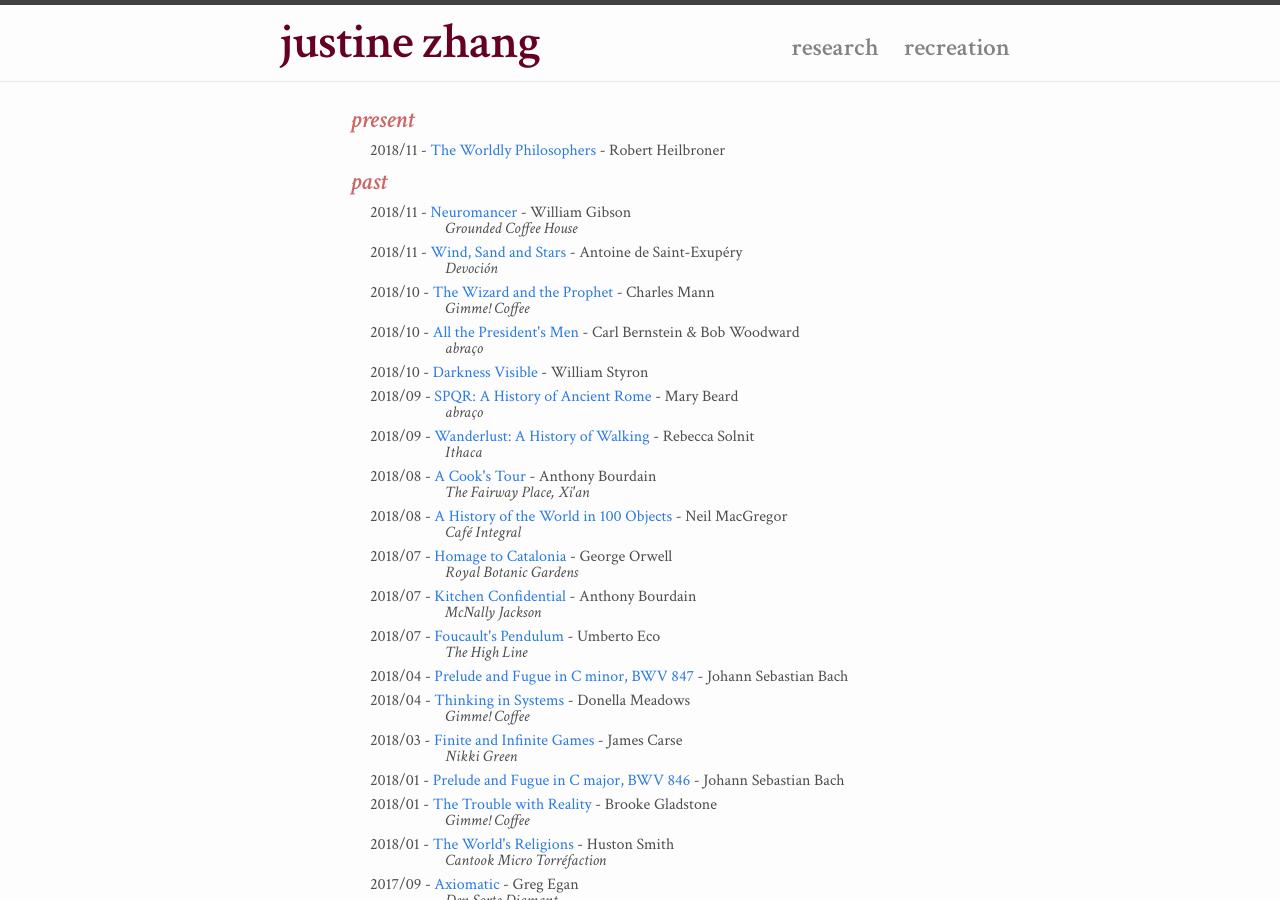
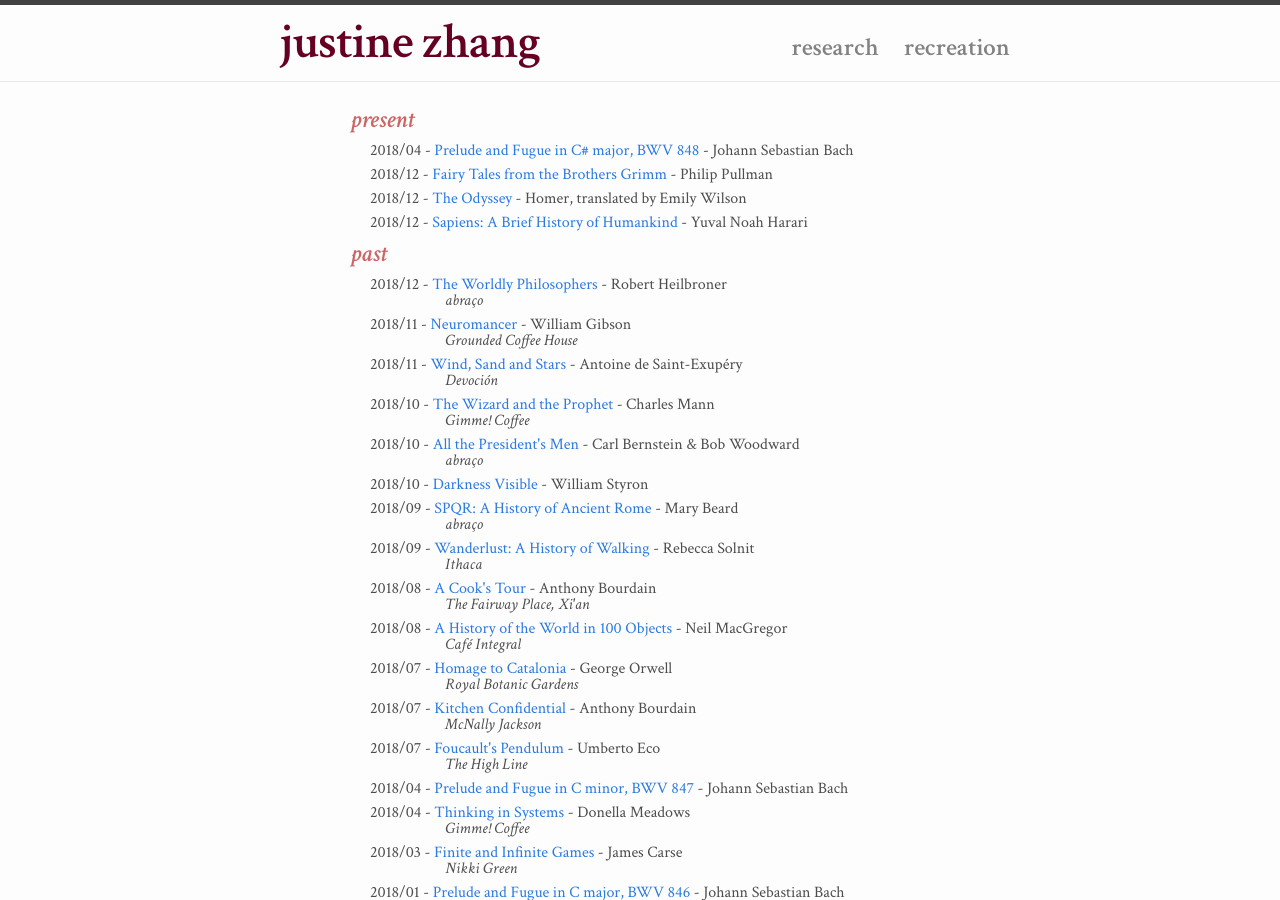
Before and after one commit to tisjune/tisjune.github.io, a Jekyll site: the page built from misc.html, in a window 1280 px wide and 900 px high. Built offline with Jekyll 4.4.1, drawn with Linux system fonts in a browser that asks for light colours; nearby versions of some CDN libraries; some of the changed text lies outside the part shown.

Commit message:
new stuff

```diff
--- a/_data/consumables.yml
+++ b/_data/consumables.yml
@@ -1,19 +1,42 @@
 ## present
+- id: "bach1722wtk1csharpmaj"
+  name: "Prelude and Fugue in C# major, BWV 848"
+  author: "Johann Sebastian Bach"
+  link: "https://open.spotify.com/track/3x0jma6mENFW0DD4cNp3O8?si=D4aiRW_nSP6FcqmfLYczyw"
+  date: "2018/04"
+  state: "present"
+
+- id: "pullman2012tales"
+  name: "Fairy Tales from the Brothers Grimm"
+  author: "Philip Pullman"
+  link: "https://www.amazon.com/Fairy-Tales-Brothers-Grimm-English/dp/067002497X"
+  date: "2018/12"
+  state: "present"
 
 
+- id: "wilson2018odyssey"
+  name: "The Odyssey"
+  author: "Homer, translated by Emily Wilson"
+  link: "https://www.amazon.com/Odyssey-Homer/dp/0393089053"
+  date: "2018/12"
+  state: "present"
 
+- id: "harari2011sapiens"
+  name: "Sapiens: A Brief History of Humankind"
+  author: "Yuval Noah Harari"
+  link: "https://www.amazon.com/Sapiens-Humankind-Yuval-Noah-Harari/dp/0062316117/"
+  date: "2018/12"
+  state: "present"
+
+
+## past
 - id: "heilbroner1953worldly"
   name: "The Worldly Philosophers"
   author: "Robert Heilbroner"
   link: "https://g.co/kgs/4QDtiS"
-  date: "2018/11"
-  state: "present"
-
-
-
-
-## past
-
+  date: "2018/12"
+  state: "past"
+  place: "abraco"
 
 - id: "gibson1984neuromancer"
   name: "Neuromancer"
@@ -435,12 +458,7 @@
   date: "2018/01"
   state: "parens"
 
-- id: "bach1722wtk1csharpmaj"
-  name: "Prelude and Fugue in C# major, BWV 848"
-  author: "Johann Sebastian Bach"
-  link: "https://open.spotify.com/track/3x0jma6mENFW0DD4cNp3O8?si=D4aiRW_nSP6FcqmfLYczyw"
-  date: "2018/04"
-  state: "parens"
+
 
 - id: "angrist2008harmless"
   name: "Mostly Harmless Econometrics"
```
